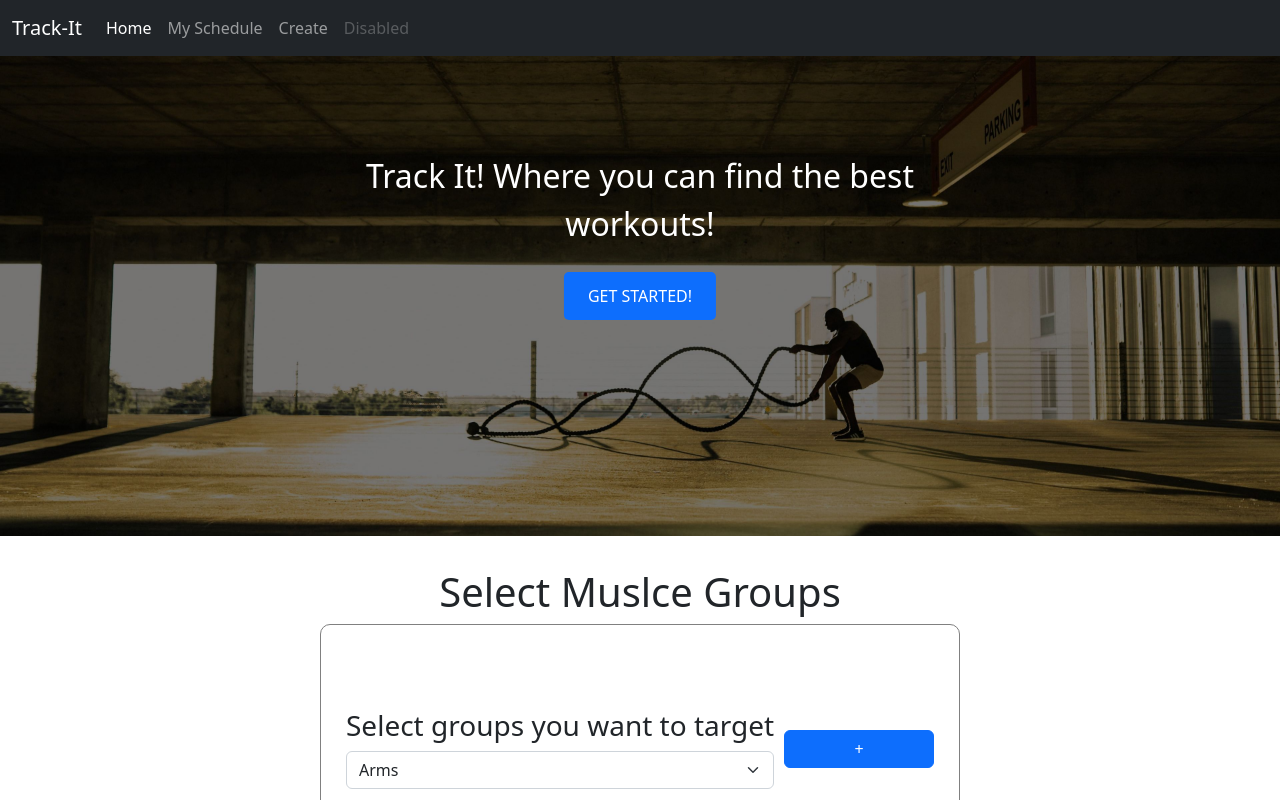
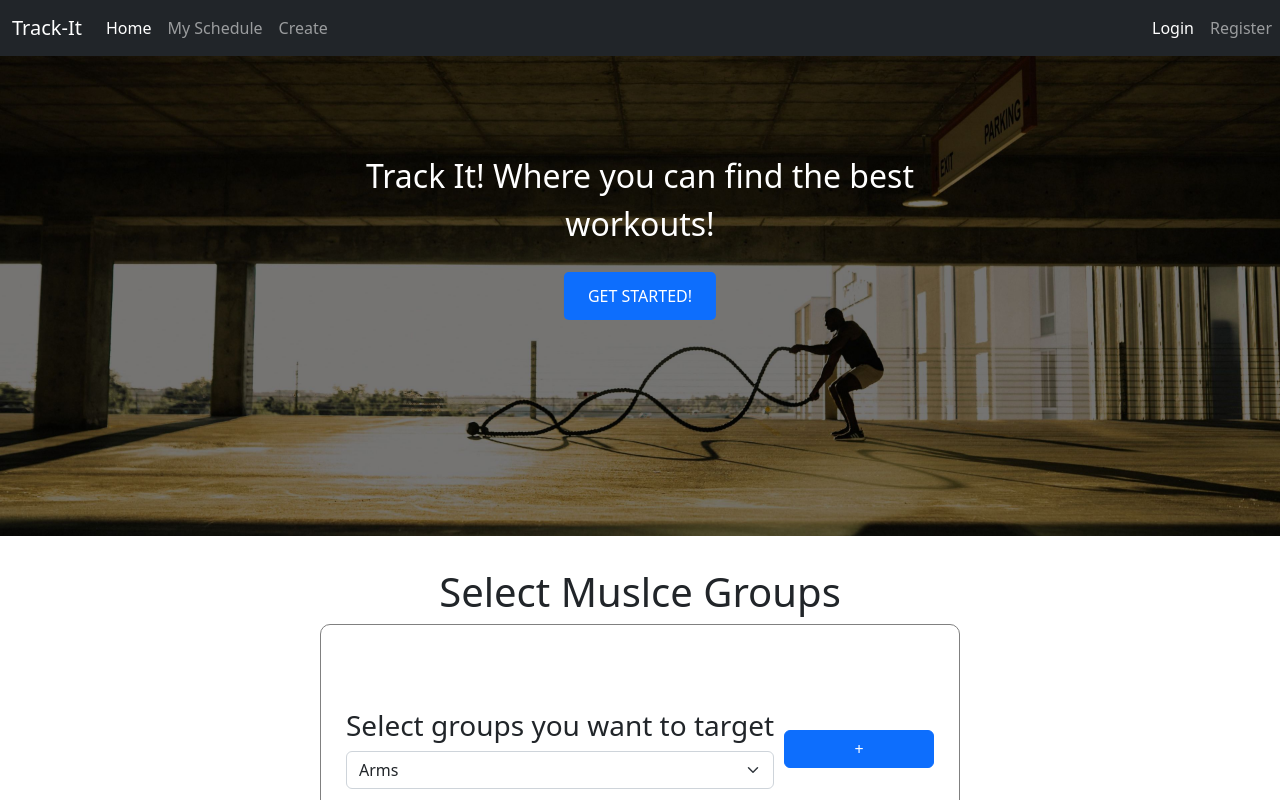
Before and after one commit to ericsolomonjs/TrackIt, a React (Create React App) app in the folder frontend/: page /create in a window 1280 px wide. Shown: the top 800 px of the page. Built offline with nearby package versions, Linux system fonts and the light colour scheme.

Commit message:
added login and register buttons to navbar

```diff
--- a/frontend/src/components/Create.js
+++ b/frontend/src/components/Create.js
@@ -10,7 +10,23 @@ export default function Create() {
   const [list, setList] = useState([]);
 
   const handleClick = () => {
+    if (list.includes(selected)) {
+      alert("Already selected this muscle group!");
+      return;
+    }
     setList([...list, selected]);
+  };
+
+  const handleSubmit = () => {
+    if (list.length > 0) {
+      const groups = {};
+      for (let i = 0; i < list.length; i++) {
+        groups[`Workout${i}`] = list[i];
+      }
+      console.log(groups);
+    } else {
+      alert("You need to select at least one mucle group");
+    }
   };
 
   return (
@@ -54,7 +70,11 @@ export default function Create() {
         {list.map((item) => (
           <p>{item}</p>
         ))}
-        <button className="btn btn-primary" style={{ width: "35%" }}>
+        <button
+          onClick={handleSubmit}
+          className="btn btn-primary"
+          style={{ width: "35%" }}
+        >
           Submit
         </button>
       </div>
--- a/frontend/src/components/NavBar.js
+++ b/frontend/src/components/NavBar.js
@@ -35,18 +35,22 @@ export default function NavBar(props) {
                 Create
               </a>
             </li>
-            <li className="nav-item">
-              <a
-                className="nav-link disabled"
-                href="#"
-                tabindex="-1"
-                aria-disabled="true"
-              >
-                Disabled
-              </a>
-            </li>
           </ul>
         </div>
+      </div>
+      <div>
+        <ul className="navbar-nav">
+          <li className="nav-item">
+            <a className="nav-link active" aria-current="page" href="main">
+              Login
+            </a>
+          </li>
+          <li className="nav-item">
+            <a className="nav-link" href="schedule">
+              Register
+            </a>
+          </li>
+        </ul>
       </div>
     </nav>
   );
--- a/frontend/src/styles/Create.css
+++ b/frontend/src/styles/Create.css
@@ -23,3 +23,9 @@
   flex-direction: column;
   align-items: center;
 }
+
+@media only screen and (max-width: 600px) {
+  .create-workout {
+    flex-direction: column;
+  }
+}
--- a/frontend/src/styles/main.css
+++ b/frontend/src/styles/main.css
@@ -46,3 +46,8 @@
   align-items: center;
   background-color: rgb(206, 206, 206);
 }
+
+.navbar {
+  display: flex;
+  justify-content: space-between;
+}
```
